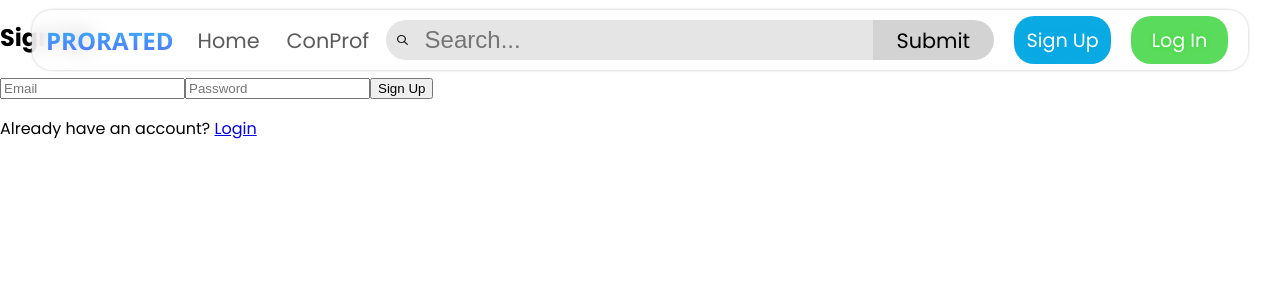
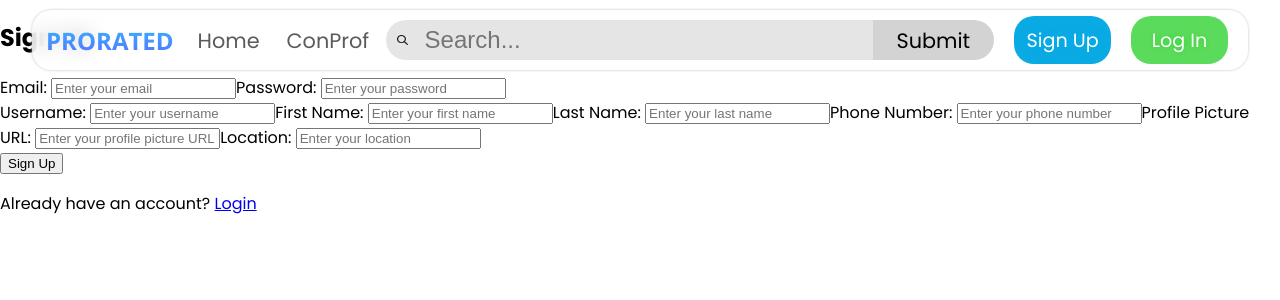
Before and after one commit to lgxxhi/Prorated-Front-End, a React (Create React App) app: page /login-signup in a window 1280 px wide. Both pictures are taken after a click on the link "Sign up". Shown: the top 300 px of the page. Built offline with nearby package versions, Linux system fonts and the light colour scheme; no server answers.

Commit message:
created dev sandbox

```diff
--- a/src/Pages/LogInSignup.jsx
+++ b/src/Pages/LogInSignup.jsx
@@ -1,45 +1,163 @@
 import React, { useState } from "react";
+import axios from "axios";
+import { useNavigate } from "react-router-dom";
+import "./LoginSignup.css";
 
-function LoginSignup({ setUser }) {
-  const [email, setEmail] = useState("");
-  const [password, setPassword] = useState("");
+function LoginSignup() {
+  const [user, setUser] = useState({
+    email: "",
+    password: "",
+    username: "",
+    first_name: "",
+    last_name: "",
+    phone_number: "",
+    profile_picture: "",
+    location: "",
+  });
+  const [error, setError] = useState(null);
+  const [isLoading, setIsLoading] = useState(false);
   const [isLogin, setIsLogin] = useState(true);
+
+  const navigate = useNavigate();
+
+  const url = process.env.REACT_APP_API_URL;
 
   const handleToggle = () => {
     setIsLogin(!isLogin);
   };
 
-  const handleSubmit = () => {
-    // placeholder
-    if (email && password) {
-      setUser({ email });
+  const handleSubmit = async (e) => {
+    e.preventDefault();
+    setError(null);
+    setIsLoading(true);
+
+    if (isLogin) {
+      // Login
+    } else {
+      // Sign up
+      try {
+        const response = await axios.post(`${url}/users`, user);
+        console.log("User signed up successfully!", response.data);
+        navigate("/");
+      } catch (error) {
+        console.error("Error signing up:", error.message);
+        setError("Sign up failed. Please try again.");
+      } finally {
+        setIsLoading(false);
+      }
     }
   };
 
+  const handleChange = (e) => {
+    setUser({ ...user, [e.target.name]: e.target.value });
+  };
+
   return (
-    <div>
+    <div className="login-signup container">
       <h2>{isLogin ? "Login" : "Sign Up"}</h2>
+      {isLoading ? (
+        <div className="loader"></div>
+      ) : (
+        <div className="form container">
+          <form onSubmit={handleSubmit}>
+            <label htmlFor="email">Email: </label>
             <input
               type="email"
-        placeholder="Email"
-        value={email}
+              id="email"
+              name="email"
+              placeholder="Enter your email"
+              value={user.email}
               required
-        onChange={(e) => setEmail(e.target.value)}
+              onChange={handleChange}
             />
+
+            <label htmlFor="password">Password: </label>
             <input
               type="password"
-        placeholder="Password"
-        value={password}
+              id="password"
+              name="password"
+              placeholder="Enter your password"
+              value={user.password}
               required
-        onChange={(e) => setPassword(e.target.value)}
+              onChange={handleChange}
             />
-      <button onClick={handleSubmit}>{isLogin ? "Login" : "Sign Up"}</button>
+
+            {!isLogin && (
+              <div>
+                <label htmlFor="username">Username: </label>
+                <input
+                  type="text"
+                  id="username"
+                  name="username"
+                  placeholder="Enter your username"
+                  value={user.username}
+                  onChange={handleChange}
+                />
+
+                <label htmlFor="first_name">First Name: </label>
+                <input
+                  type="text"
+                  id="first_name"
+                  name="first_name"
+                  placeholder="Enter your first name"
+                  value={user.first_name}
+                  onChange={handleChange}
+                />
+
+                <label htmlFor="last_name">Last Name: </label>
+                <input
+                  type="text"
+                  id="last_name"
+                  name="last_name"
+                  placeholder="Enter your last name"
+                  value={user.last_name}
+                  onChange={handleChange}
+                />
+
+                <label htmlFor="phone_number">Phone Number: </label>
+                <input
+                  type="text"
+                  id="phone_number"
+                  name="phone_number"
+                  placeholder="Enter your phone number"
+                  value={user.phone_number}
+                  onChange={handleChange}
+                />
+
+                <label htmlFor="profile_picture">Profile Picture URL: </label>
+                <input
+                  type="text"
+                  id="profile_picture"
+                  name="profile_picture"
+                  placeholder="Enter your profile picture URL"
+                  value={user.profile_picture}
+                  onChange={handleChange}
+                />
+
+                <label htmlFor="location">Location: </label>
+                <input
+                  type="text"
+                  id="location"
+                  name="location"
+                  placeholder="Enter your location"
+                  value={user.location}
+                  onChange={handleChange}
+                />
+              </div>
+            )}
+            <button type="submit" disabled={isLoading}>
+              {isLogin ? "Login" : "Sign Up"}
+            </button>
+          </form>
           <p>
             {isLogin ? "Don't have an account? " : "Already have an account? "}
-        <a href="#" onClick={handleToggle}>
+            <a href="#" onClick={handleToggle} disabled={isLoading}>
               {isLogin ? "Sign up" : "Login"}
             </a>
           </p>
+          {error && <p className="error-message">{error}</p>}
+        </div>
+      )}
     </div>
   );
 }
--- a/src/Pages/LoginSignup.css
+++ b/src/Pages/LoginSignup.css
@@ -1,205 +1,59 @@
-.form-container {
-  display: flex;
-  justify-content: center; /* Center horizontally */
-  align-items: center; /* Center vertically */
-  height: 100px; /* Adjust the height as needed to center vertically */
+.loader,
+.loader:before,
+.loader:after {
+  background: #0ac2ff;
+  -webkit-animation: load1 1s infinite ease-in-out;
+  animation: load1 1s infinite ease-in-out;
+  width: 1em;
+  height: 4em;
 }
-
-.wrapper {
-  --input-focus: #2d8cf0;
-  --font-color: #323232;
-  --font-color-sub: #666;
-  --bg-color: #fff;
-  --bg-color-alt: #666;
-  --main-color: #323232;
-  display: flex;
-  flex-direction: column;
-  align-items: center;
+.loader {
+  color: #0ac2ff;
+  text-indent: -9999em;
+  margin: 88px auto;
+  position: relative;
+  font-size: 11px;
+  -webkit-transform: translateZ(0);
+  -ms-transform: translateZ(0);
+  transform: translateZ(0);
+  -webkit-animation-delay: -0.16s;
+  animation-delay: -0.16s;
 }
-/* switch card */
-.switch {
-  position: relative;
-  display: flex;
-  flex-direction: column;
-  justify-content: center;
-  align-items: center;
-  gap: 30px;
-  width: 50px;
-  height: 20px;
+.loader:before,
+.loader:after {
+  position: absolute;
+  top: 0;
+  content: "";
 }
-
-.card-side::before {
-  position: absolute;
-  content: "Log in";
-  left: -70px;
-  top: 0;
-  width: 100px;
-  text-decoration: underline;
-  color: var(--font-color);
-  font-weight: 600;
+.loader:before {
+  left: -1.5em;
+  -webkit-animation-delay: -0.32s;
+  animation-delay: -0.32s;
 }
-
-.card-side::after {
-  position: absolute;
-  content: "Sign up";
-  left: 70px;
-  top: 0;
-  width: 100px;
-  text-decoration: none;
-  color: var(--font-color);
-  font-weight: 600;
+.loader:after {
+  left: 1.5em;
 }
-
-.toggle {
-  opacity: 0;
-  width: 0;
-  height: 0;
+@-webkit-keyframes load1 {
+  0%,
+  80%,
+  100% {
+    box-shadow: 0 0;
+    height: 4em;
+  }
+  40% {
+    box-shadow: 0 -2em;
+    height: 5em;
+  }
 }
-
-.slider {
-  box-sizing: border-box;
-  border-radius: 5px;
-  border: 2px solid var(--main-color);
-  box-shadow: 4px 4px var(--main-color);
-  position: absolute;
-  cursor: pointer;
-  top: 0;
-  left: 0;
-  right: 0;
-  bottom: 0;
-  background-color: var(--bg-colorcolor);
-  transition: 0.3s;
+@keyframes load1 {
+  0%,
+  80%,
+  100% {
+    box-shadow: 0 0;
+    height: 4em;
+  }
+  40% {
+    box-shadow: 0 -2em;
+    height: 5em;
+  }
 }
-
-.slider:before {
-  box-sizing: border-box;
-  position: absolute;
-  content: "";
-  height: 20px;
-  width: 20px;
-  border: 2px solid var(--main-color);
-  border-radius: 5px;
-  left: -2px;
-  bottom: 2px;
-  background-color: var(--bg-color);
-  box-shadow: 0 3px 0 var(--main-color);
-  transition: 0.3s;
-}
-
-.toggle:checked + .slider {
-  background-color: var(--input-focus);
-}
-
-.toggle:checked + .slider:before {
-  transform: translateX(30px);
-}
-
-.toggle:checked ~ .card-side:before {
-  text-decoration: none;
-}
-
-.toggle:checked ~ .card-side:after {
-  text-decoration: underline;
-}
-
-/* card */
-
-.flip-card__inner {
-  width: 300px;
-  height: 350px;
-  position: relative;
-  background-color: transparent;
-  perspective: 1000px;
-  /* width: 100%;
-  height: 100%; */
-  text-align: center;
-  transition: transform 0.8s;
-  transform-style: preserve-3d;
-}
-
-.toggle:checked ~ .flip-card__inner {
-  transform: rotateY(180deg);
-}
-
-.toggle:checked ~ .flip-card__front {
-  box-shadow: none;
-}
-
-.flip-card__front,
-.flip-card__back {
-  padding: 20px;
-  position: absolute;
-  display: flex;
-  flex-direction: column;
-  justify-content: center;
-  -webkit-backface-visibility: hidden;
-  backface-visibility: hidden;
-  background: lightgrey;
-  gap: 20px;
-  border-radius: 5px;
-  border: 2px solid var(--main-color);
-  box-shadow: 4px 4px var(--main-color);
-}
-
-.flip-card__back {
-  width: 100%;
-  transform: rotateY(180deg);
-}
-
-.flip-card__form {
-  display: flex;
-  flex-direction: column;
-  align-items: center;
-  gap: 20px;
-}
-
-.title {
-  margin: 20px 0 20px 0;
-  font-size: 25px;
-  font-weight: 900;
-  text-align: center;
-  color: var(--main-color);
-}
-
-.flip-card__input {
-  width: 250px;
-  height: 40px;
-  border-radius: 5px;
-  border: 2px solid var(--main-color);
-  background-color: var(--bg-color);
-  box-shadow: 4px 4px var(--main-color);
-  font-size: 15px;
-  font-weight: 600;
-  color: var(--font-color);
-  padding: 5px 10px;
-  outline: none;
-}
-
-.flip-card__input::placeholder {
-  color: var(--font-color-sub);
-  opacity: 0.8;
-}
-
-.flip-card__input:focus {
-  border: 2px solid var(--input-focus);
-}
-
-.flip-card__btn:active,
-.button-confirm:active {
-  box-shadow: 0px 0px var(--main-color);
-  transform: translate(3px, 3px);
-}
-
-.flip-card__btn {
-  margin: 20px 0 20px 0;
-  width: 120px;
-  height: 40px;
-  border-radius: 5px;
-  border: 2px solid var(--main-color);
-  background-color: var(--bg-color);
-  box-shadow: 4px 4px var(--main-color);
-  font-size: 17px;
-  font-weight: 600;
-  color: var(--font-color);
-  cursor: pointer;
-}
```
Lines whose indentation alone changed are shown as unchanged.
